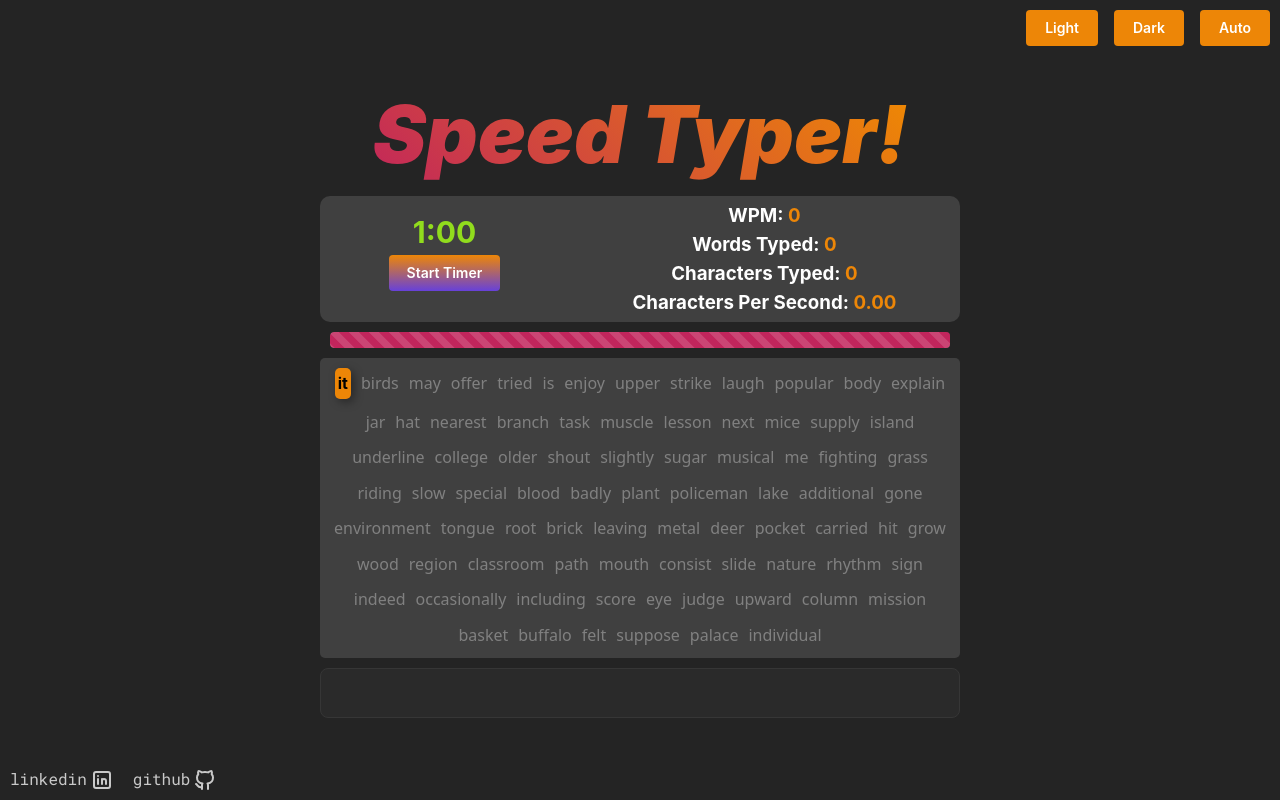
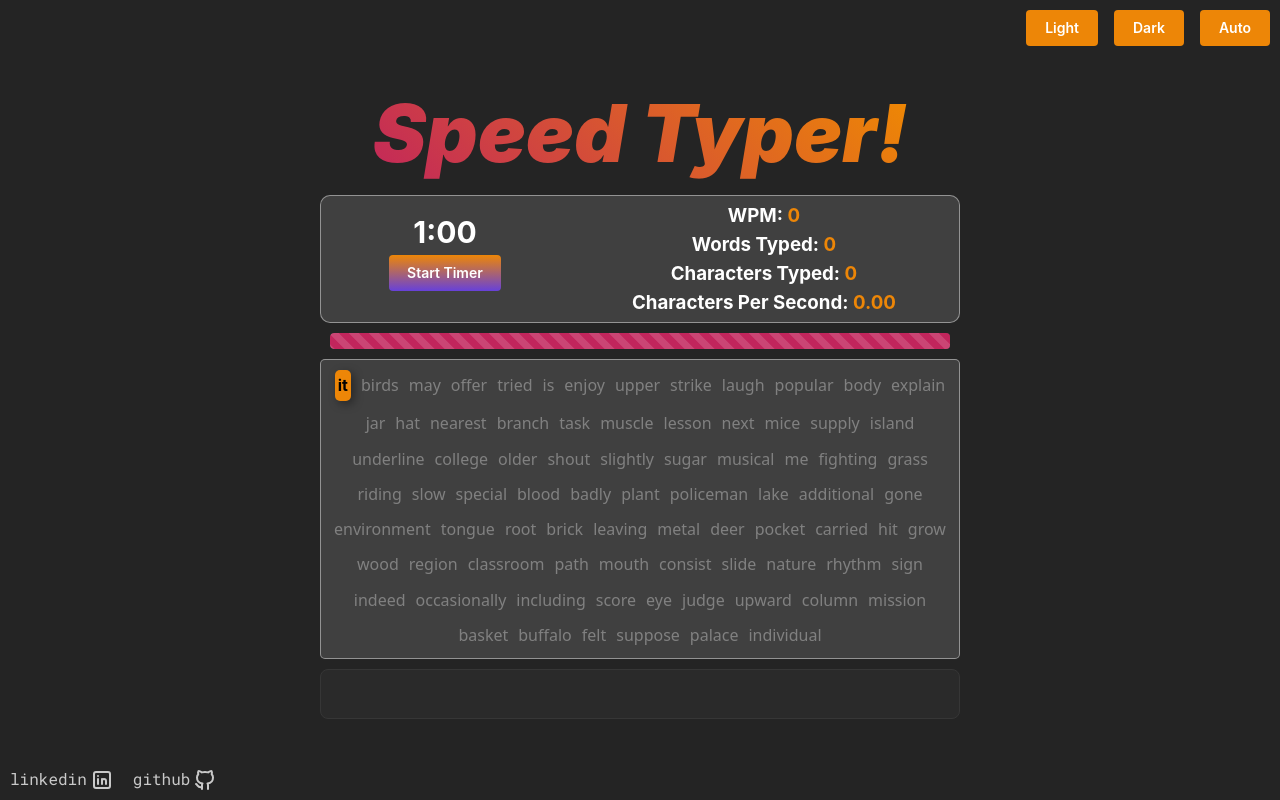
Before and after one commit to taariqelliott/speed-type-test, a React (Vite) app: page / in a window 1280 px wide. Built offline with nearby package versions, Linux system fonts and the light colour scheme.

Commit message:
Update styles and timer color in Game module

```diff
--- a/src/pages/Game.module.css
+++ b/src/pages/Game.module.css
@@ -66,6 +66,7 @@
     gap: 10px;
     padding: 10px;
     border-radius: 5px;
+    border: #ffffff6e solid 1px;
 }
 
 .currentWord {
@@ -79,8 +80,6 @@
 
 .otherWords {
     color: #808080;
-    /* color: transparent;
-	text-shadow: 0 0 8px #000; */
     font-family: system-ui, -apple-system, BlinkMacSystemFont, 'Segoe UI', Roboto, Oxygen, Ubuntu, Cantarell, 'Open Sans', 'Helvetica Neue', sans-serif;
 }
 
@@ -99,6 +98,7 @@
     background-color: rgb(64, 64, 64);
     color: black;
     border-radius: 10px;
+    border: #ffffff6e solid 1px;
 }
 
 .clockAndButton {
--- a/src/pages/Game.page.tsx
+++ b/src/pages/Game.page.tsx
@@ -114,7 +114,7 @@ export default function Game() {
             <div className={classes.clockAndButton}>
               <h3
                 className={classes.timer}
-                style={clockTime <= 10 ? { color: 'red' } : { color: '#91dc1d' }}
+                style={clockTime <= 10 ? { color: 'red' } : { color: 'white' }}
               >
                 {clockTime === 60
                   ? '1:00'
```
